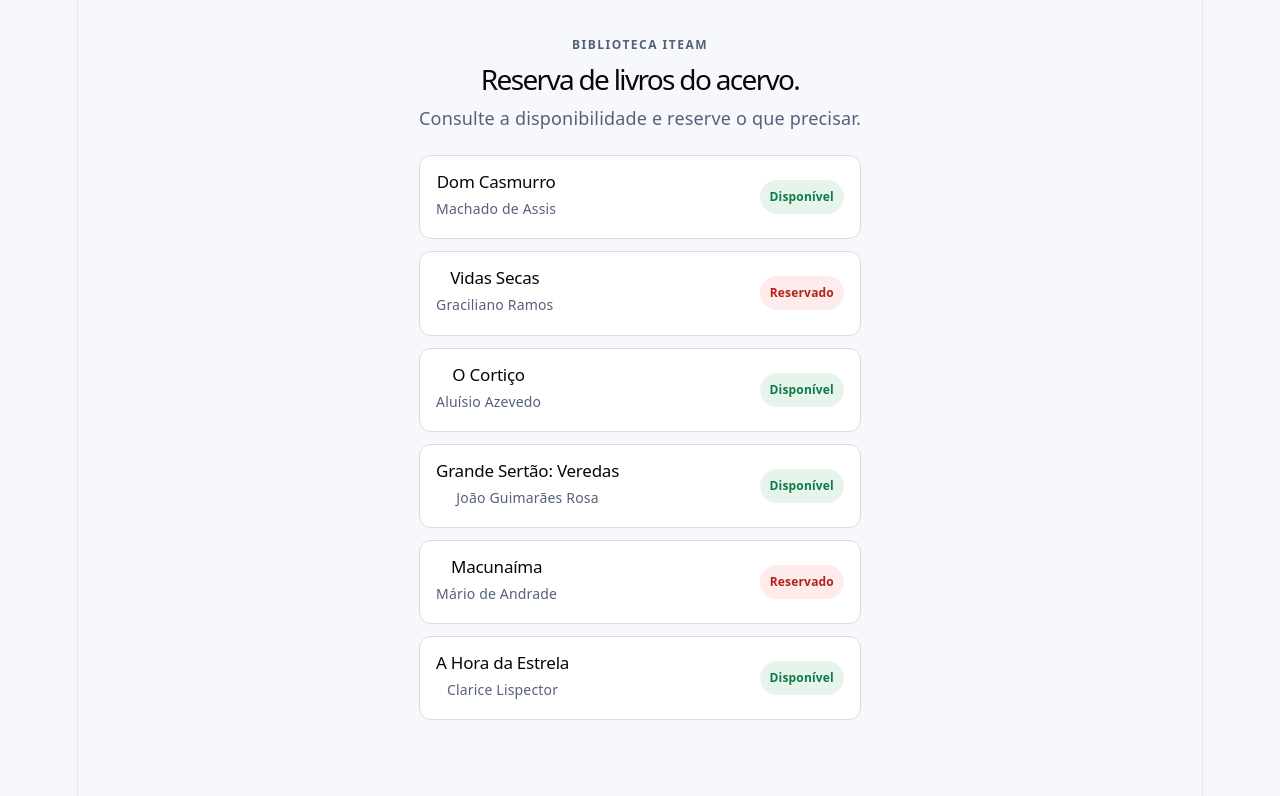
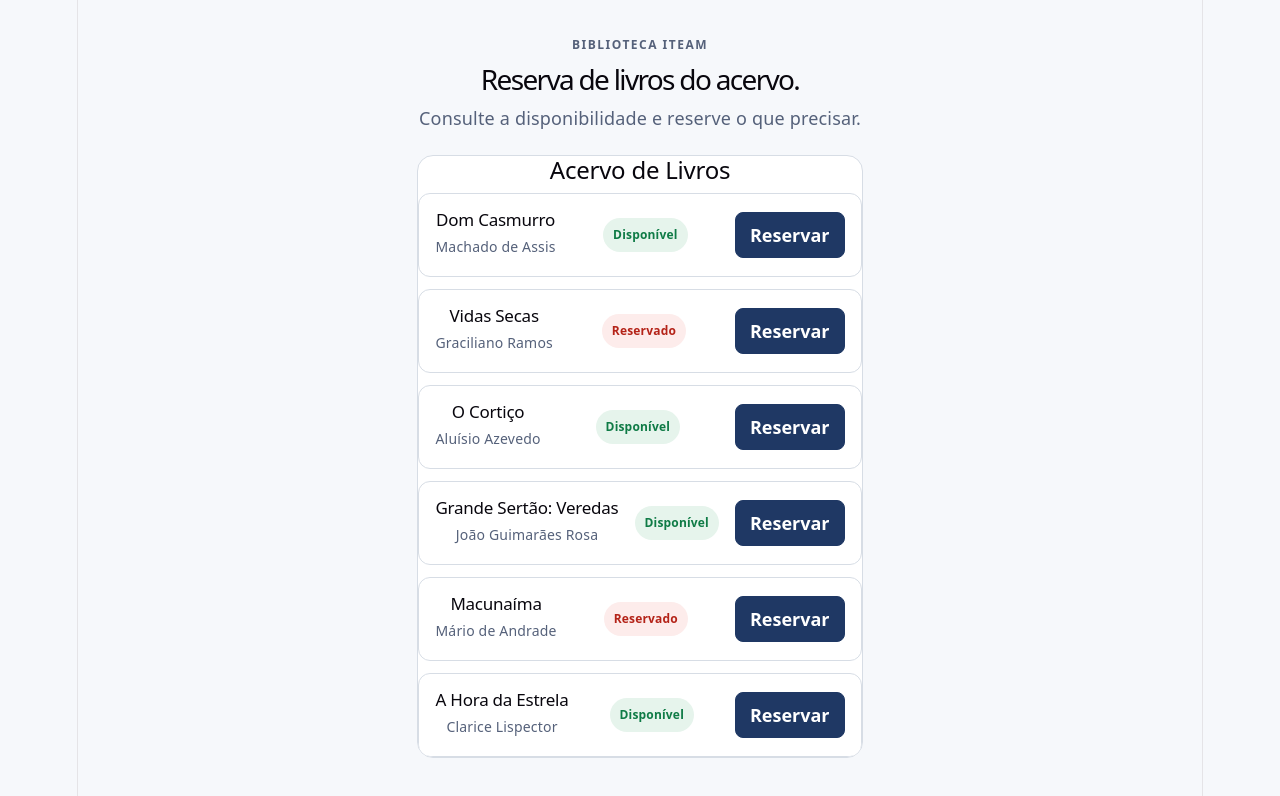
Before and after one commit to fehlyma5/reserva-biblioteca-diandro-lima, a React (Vite) app: page / in a window 1280 px wide. Shown: the top 796 px of the page. Built offline with nearby package versions, Linux system fonts and the light colour scheme.

Commit message:
feat: adciona props, callback e composição com children

```diff
--- a/src/App.jsx
+++ b/src/App.jsx
@@ -1,8 +1,13 @@
 import "./App.css";
 import { books } from "./data/books";
 import BookList from "./components/BookList";
+import Panel from "./components/Panel";
 
 export default function App() {
+  function handleReserve(bookId) {
+    window.alert(`Livro ${bookId} – ação ainda não implementada`);
+  }
+
   return (
     <main className="app">
       <header className="hero">
@@ -11,7 +16,9 @@
         <p>Consulte a disponibilidade e reserve o que precisar.</p>
       </header>
 
-      <BookList books={books} />
+      <Panel title="Acervo de Livros">
+        <BookList books={books} onReserve={handleReserve} />
+      </Panel>
     </main>
   );
 }
--- a/src/components/BookCard.jsx
+++ b/src/components/BookCard.jsx
@@ -1,6 +1,4 @@
-export default function BookCard({ book }) {
-  const { title, author, available } = book;
-
+export default function BookCard({ book: { id, title, author, available }, onReserve }) {
   return (
     <article className="book-card">
       <div>
@@ -10,6 +8,9 @@
       <span className={`badge ${available ? "badge-ok" : "badge-off"}`}>
         {available ? "Disponível" : "Reservado"}
       </span>
+      <button onClick={() => onReserve(id)}>
+        Reservar
+      </button>
     </article>
   );
 }
--- a/src/components/BookList.jsx
+++ b/src/components/BookList.jsx
@@ -1,15 +1,15 @@
 import BookCard from "./BookCard";
 
-export default function BookList({ books }) {
+export default function BookList({ books, onReserve }) {
   if (!books || books.length === 0) {
     return <p>Nenhum livro no acervo.</p>;
   }
 
   return (
-    <section className="book-list" aria-label="Acervo">
+    <div className="book-list">
       {books.map((book) => (
-        <BookCard key={book.id} book={book} />
+        <BookCard key={book.id} book={book} onReserve={onReserve} />
       ))}
-    </section>
+    </div>
   );
 }
--- /dev/null
+++ b/src/components/Panel.jsx
@@ -0,0 +1,8 @@
+export default function Panel({ title, children }) {
+  return (
+    <section className="panel">
+      {title && <h2>{title}</h2>}
+      {children}
+    </section>
+  );
+}
```
